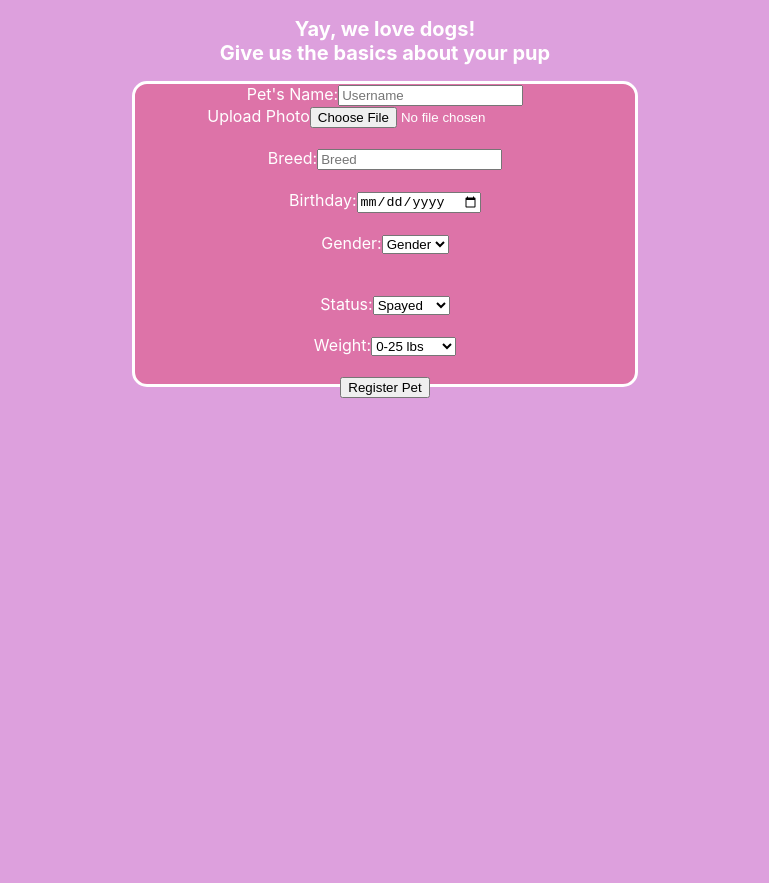
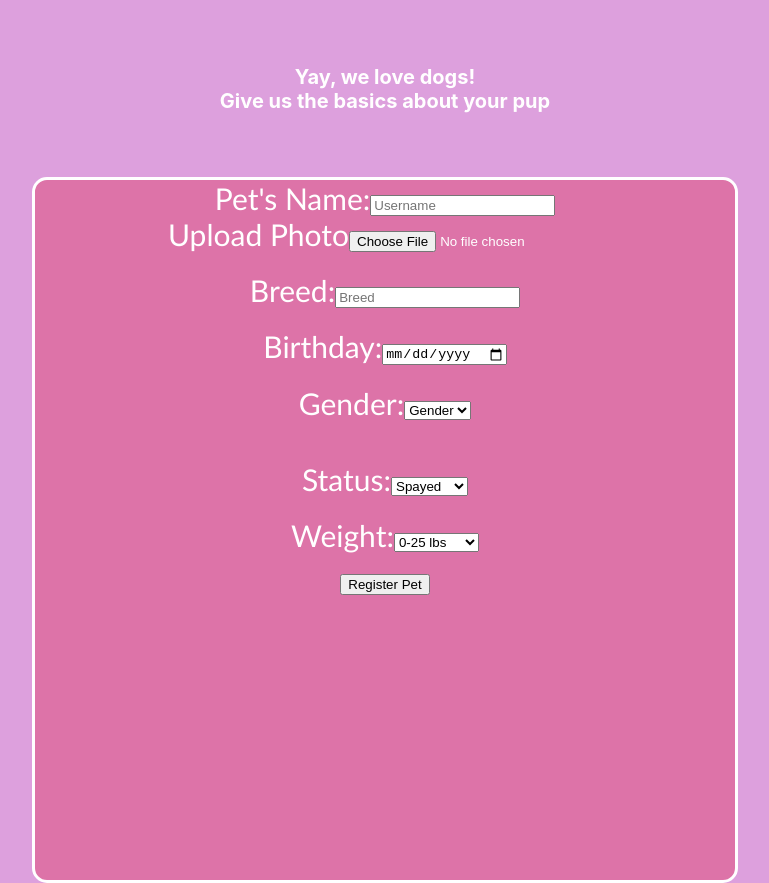
Before and after one commit to kendalldc/pawtastic_form, a React (Create React App) app: page / in a window 1280 px wide. Shown: the whole page, without its empty margins (255-1024 px from the left). Before the commit the page ends 800 px from the top, so only its background shows below. Built offline with nearby package versions, Linux system fonts and the light colour scheme; the HTML template or start-up script is replaced by a standard one.

Commit message:
Update App.css

```diff
--- a/src/App.css
+++ b/src/App.css
@@ -9,10 +9,13 @@ html{
   align-items: center;
   flex-direction: column;
   color: white;
+  margin-top: 3rem;
+
 }
+
 h1{
   color:white;
-  font-size: 40px;
+  font-size: 50px;
   font-family: 'Homemade Apple', cursive;
 }
 
@@ -26,8 +29,13 @@ h2{
   border-radius:15px ;
   background-color: rgb(221, 115, 168);
   display: grid;
-    align-items: baseline;
-    width: 500px;
-    height: 300px;
-    text-align: center;
+  /* align-items: baseline; */
+  width: 700px;
+  height: 700px;
+  /* text-align: ; */
+  margin-top: 3rem;
 }
+label{
+font-size: 30px;
+font-family: 'Gill Sans', 'Gill Sans MT', Calibri, 'Trebuchet MS', sans-serif;
+}
```
Lines whose indentation alone changed are shown as unchanged.
